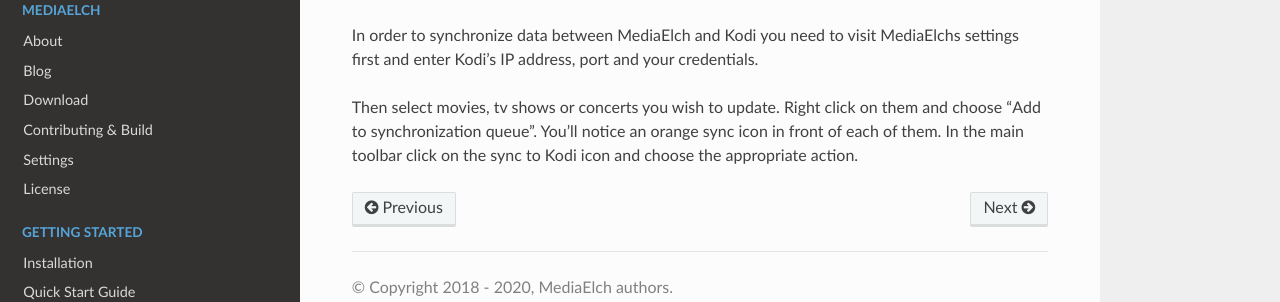
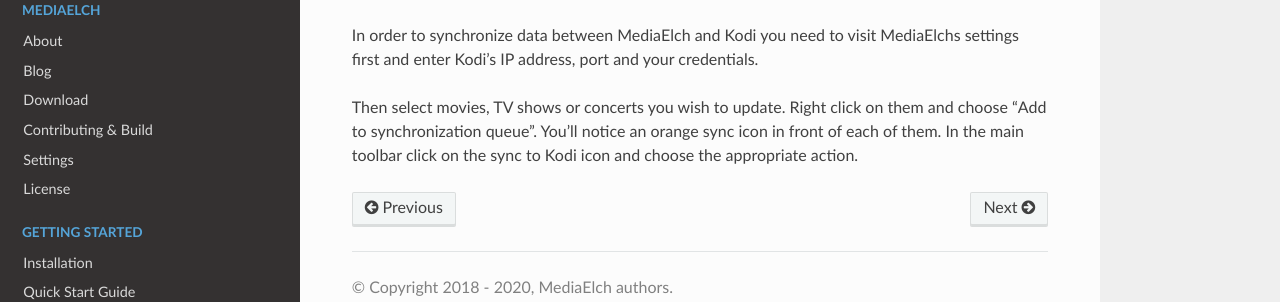
Before and after one commit to mediaelch/mediaelch-doc, a Sphinx documentation site: the page built from docs/source/kodi.rst, in a window 1280 px wide. Shown: the part 136-438 px from the top of the page. Built offline with Sphinx 7.4.7 and the Read the Docs theme 2.0.0, drawn with Linux system fonts in a browser that asks for light colours; pages that are not in the unit, such as notebooks, are missing from menus.

```diff
--- a/docs/source/export/create-theme.rst
+++ b/docs/source/export/create-theme.rst
@@ -63,7 +63,7 @@ Movies
 TV Shows and Episodes
 ^^^^^^^^^^^^^^^^^^^^^
 
-``tvshows.html`` is a list view which should show the tv shows title. |br|
+``tvshows.html`` is a list view which should show the TV shows title. |br|
 ``tvshows/tvshow.html`` is the template for all information about
 the show and should contain a list of all episodes. |br|
 ``episodes/episode.html`` should contain all information about an episode.
--- a/docs/source/installation.rst
+++ b/docs/source/installation.rst
@@ -12,7 +12,7 @@ Windows - ZIP
 
 It's easy to install MediaElch on Windows. First download MediaElch from the :doc:`download area <index>`.
 Extract the ``zip`` to where you want to install MediaElch, e.g. to ``C:\Users\yourUserName\Desktop\MediaElch``.
-That's it: You can now start ``MediaElch.exe`` and scrape movies, tv shows and more!
+That's it: You can now start ``MediaElch.exe`` and scrape movies, TV shows and more!
 
 For portable mode see :doc:`Portable Mode <portable-mode>`.
 
--- a/docs/source/kodi.rst
+++ b/docs/source/kodi.rst
@@ -6,7 +6,7 @@ In order to synchronize data between MediaElch and Kodi you need
 to visit MediaElchs settings first and enter Kodi's IP address,
 port and your credentials.
 
-Then select movies, tv shows or concerts you wish to update.
+Then select movies, TV shows or concerts you wish to update.
 Right click on them and choose "Add to synchronization queue".
 You'll notice an orange sync icon in front of each of them.
 In the main toolbar click on the sync to Kodi icon and choose
--- a/docs/source/renaming.rst
+++ b/docs/source/renaming.rst
@@ -4,13 +4,13 @@ Renaming files and directories
 
 MediaElch is able to rename your files and folders on a given pattern.
 The "Renamer" allows you to build up a solid directory structure to
-organize your movies, tv shows and more.
+organize your movies, TV shows and more.
 
 .. figure:: images/features/renamer-button.png
    :align: center
    :alt: Renamer Button
 
-   The renamer button becomes active if items (movies/tv shows/...) are
+   The renamer button becomes active if items (movies/TV shows/...) are
    selected.
 
 You are able to define how your files and folders should be named.
--- a/docs/source/settings.rst
+++ b/docs/source/settings.rst
@@ -11,7 +11,7 @@ Settings
 +-------------+----------------------------------------------------------------------------+
 | Menu        | Description                                                                |
 +=============+============================================================================+
-| Global      | Paths of video files for movies, concerts, tv shows and music.             |
+| Global      | Paths of video files for movies, concerts, TV shows and music.             |
 +-------------+----------------------------------------------------------------------------+
 | Scraper     | Language settings, custom scraper, key for fanart.tv, erotic scraper, etc. |
 +-------------+----------------------------------------------------------------------------+
```
